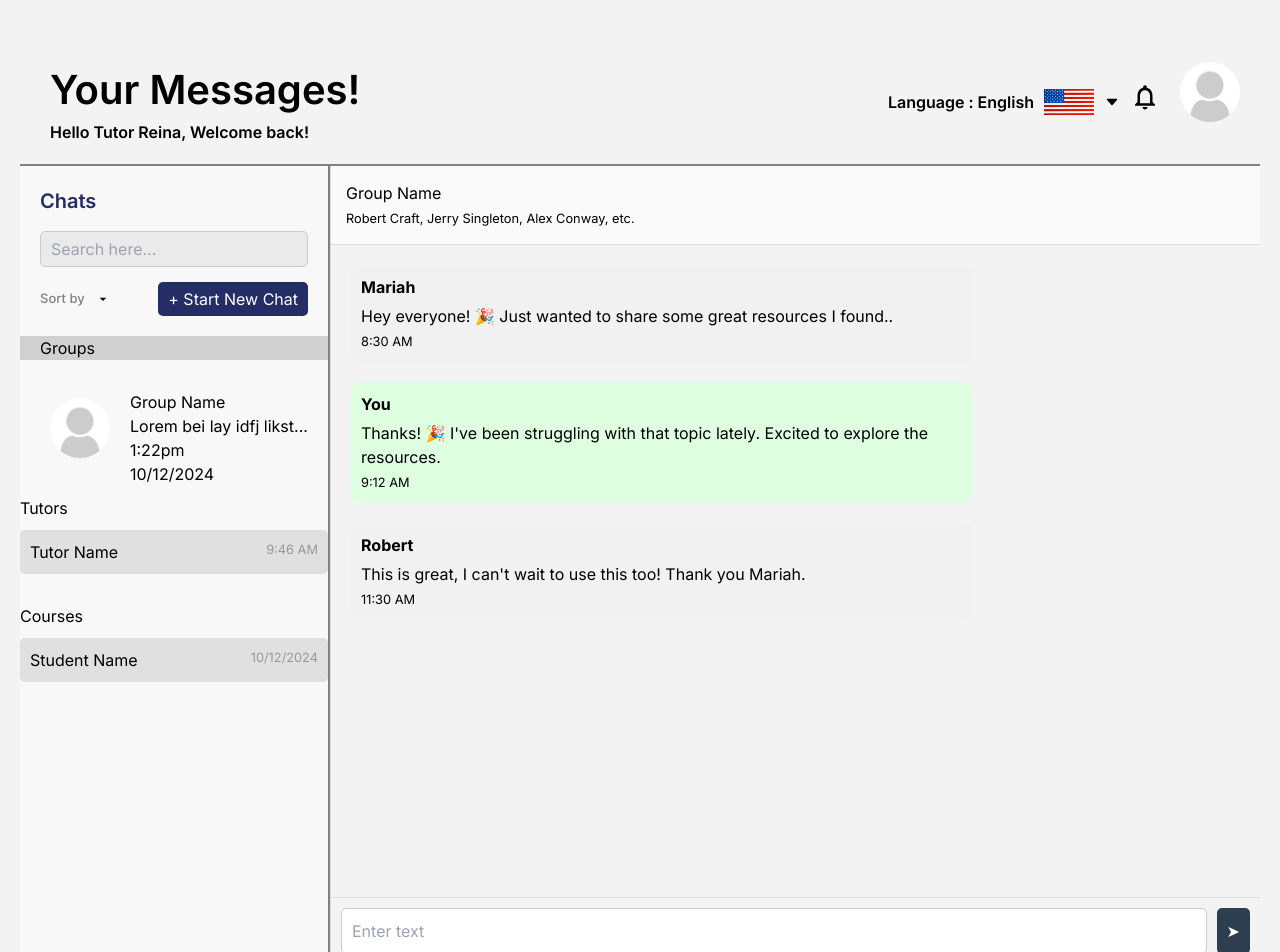
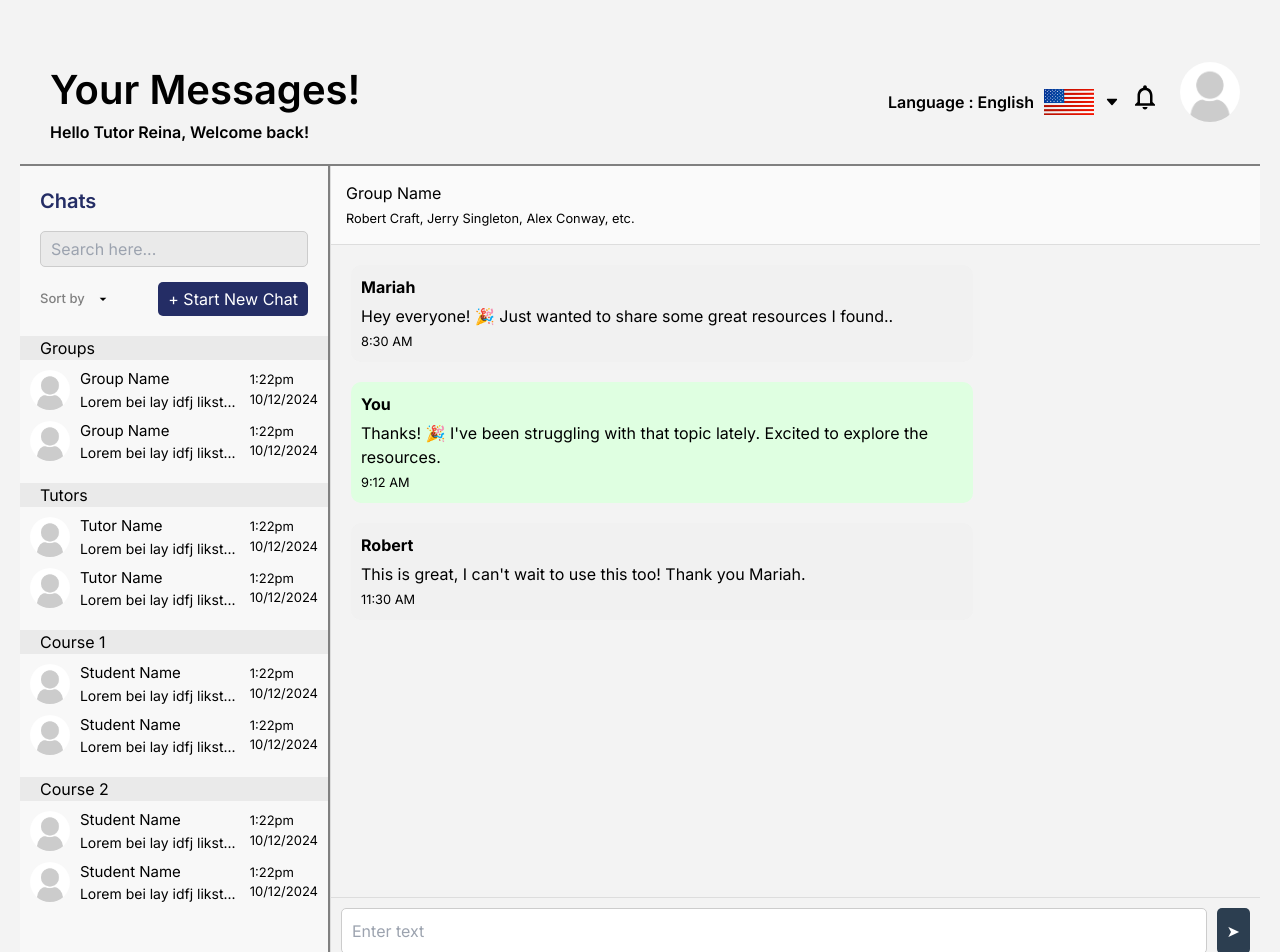
Before and after one commit to Sanguine-Feranmi/tutor-dashboard, a Next.js app: page /dashboard/messages in a window 1280 px wide. Shown: the top 952 px of the page. Built offline with nearby package versions, Linux system fonts and the light colour scheme.

Commit message:
message d

```diff
--- a/src/app/dashboard/messages/messages.module.css
+++ b/src/app/dashboard/messages/messages.module.css
@@ -68,27 +68,53 @@
 {
   display: flex;
   flex-direction: column;
-  gap: 20px;
+  gap: 8px;
 }
 .grpsHead
 {
-  background: rgba(128, 128, 128, 0.338);
+  background: rgba(128, 128, 128, 0.119);
   padding-left: 20px;
 }
 .grp
 {
   display: flex;
   align-items: center;
-  padding: 10px;
+  padding: 0px;
+}
+.grps:nth-child(3),
+.grps:nth-child(4),
+.grps:nth-child(5)
+{
+  margin-top: 20px;
 }
 .user
 {
-   margin-top: -20px;
-   padding: 0 20px;
+   /* margin-top: -20px; */
+   padding: 0 10px;
 }
 .userImage
 {
    border-radius: 50%;
+}
+.userGrp
+{
+  width: 100%;
+  display: flex;
+  justify-content: space-between;
+  padding-right: 10px;
+  align-items: center;
+}
+.userGrp .grpName
+{
+  font-size: 15px;
+}
+.userGrp .grpDsp
+{
+  font-size: 14px;
+}
+.userGrp .times
+{
+  font-size: 13px;
 }
 .section {
   margin-bottom: 20px;
--- a/src/app/dashboard/messages/page.tsx
+++ b/src/app/dashboard/messages/page.tsx
@@ -28,7 +28,32 @@ export default function ChatPage() {
           </div>
           <div className={styles.grp}>
             <div className={styles.user}>
-              <Image src="/noavatar.png" alt="A description of the image" width={60} height={60} className={styles.userImage}/>
+              <Image src="/noavatar.png" alt="A description of the image" width={50} height={50} className={styles.userImage}/>
+            </div>
+            <div className={styles.userGrp}>
+              <div className={styles.grpDetails}>
+                <div className={styles.grpName}>
+                  <h1>Group Name</h1>
+                </div>
+                <div className={styles.grpDsp}>
+                  <p>Lorem bei lay idfj likst...</p>
+                </div>
+              </div>
+              <div className={styles.times}>
+                <div className={styles.time}>
+                  <p>1:22pm</p>
+                </div>
+                <div className={styles.date}>
+                  <p>
+                    10/12/2024
+                  </p>
+                </div>
+              </div>
+            </div>
+          </div>
+          <div className={styles.grp}>
+            <div className={styles.user}>
+              <Image src="/noavatar.png" alt="A description of the image" width={50} height={50} className={styles.userImage}/>
             </div>
             <div className={styles.userGrp}>
               <div className={styles.grpDetails}>
@@ -52,24 +77,175 @@ export default function ChatPage() {
             </div>
           </div>
         </div>
-
-        <div className={styles.section}>
-          <h4>Tutors</h4>
-          <div className={styles.chatItem}>
-            <p>Tutor Name</p>
-            <small>9:46 AM</small>
+        {/* tutors */}
+        <div className={styles.grps}>
+          <div className={styles.grpsHead}>
+            <h1>Tutors</h1>
+          </div>
+          <div className={styles.grp}>
+            <div className={styles.user}>
+              <Image src="/noavatar.png" alt="A description of the image" width={50} height={50} className={styles.userImage}/>
+            </div>
+            <div className={styles.userGrp}>
+              <div className={styles.grpDetails}>
+                <div className={styles.grpName}>
+                  <h1>Tutor Name</h1>
+                </div>
+                <div className={styles.grpDsp}>
+                  <p>Lorem bei lay idfj likst...</p>
+                </div>
+              </div>
+              <div className={styles.times}>
+                <div className={styles.time}>
+                  <p>1:22pm</p>
+                </div>
+                <div className={styles.date}>
+                  <p>
+                    10/12/2024
+                  </p>
+                </div>
+              </div>
+            </div>
+          </div>
+          <div className={styles.grp}>
+            <div className={styles.user}>
+              <Image src="/noavatar.png" alt="A description of the image" width={50} height={50} className={styles.userImage}/>
+            </div>
+            <div className={styles.userGrp}>
+              <div className={styles.grpDetails}>
+                <div className={styles.grpName}>
+                  <h1>Tutor Name</h1>
+                </div>
+                <div className={styles.grpDsp}>
+                  <p>Lorem bei lay idfj likst...</p>
+                </div>
+              </div>
+              <div className={styles.times}>
+                <div className={styles.time}>
+                  <p>1:22pm</p>
+                </div>
+                <div className={styles.date}>
+                  <p>
+                    10/12/2024
+                  </p>
+                </div>
+              </div>
+            </div>
           </div>
         </div>
-
-        <div className={styles.section}>
-          <h4>Courses</h4>
-          <div className={styles.chatItem}>
-            <p>Student Name</p>
-            <small>10/12/2024</small>
+        {/* Courses */}
+        <div className={styles.grps}>
+          <div className={styles.grpsHead}>
+            <h1>Course 1</h1>
+          </div>
+          <div className={styles.grp}>
+            <div className={styles.user}>
+              <Image src="/noavatar.png" alt="A description of the image" width={50} height={50} className={styles.userImage}/>
+            </div>
+            <div className={styles.userGrp}>
+              <div className={styles.grpDetails}>
+                <div className={styles.grpName}>
+                  <h1>Student Name</h1>
+                </div>
+                <div className={styles.grpDsp}>
+                  <p>Lorem bei lay idfj likst...</p>
+                </div>
+              </div>
+              <div className={styles.times}>
+                <div className={styles.time}>
+                  <p>1:22pm</p>
+                </div>
+                <div className={styles.date}>
+                  <p>
+                    10/12/2024
+                  </p>
+                </div>
+              </div>
+            </div>
+          </div>
+          <div className={styles.grp}>
+            <div className={styles.user}>
+              <Image src="/noavatar.png" alt="A description of the image" width={50} height={50} className={styles.userImage}/>
+            </div>
+            <div className={styles.userGrp}>
+              <div className={styles.grpDetails}>
+                <div className={styles.grpName}>
+                  <h1>Student Name</h1>
+                </div>
+                <div className={styles.grpDsp}>
+                  <p>Lorem bei lay idfj likst...</p>
+                </div>
+              </div>
+              <div className={styles.times}>
+                <div className={styles.time}>
+                  <p>1:22pm</p>
+                </div>
+                <div className={styles.date}>
+                  <p>
+                    10/12/2024
+                  </p>
+                </div>
+              </div>
+            </div>
+          </div>
+        </div>
+        {/* Course 2 */}
+        <div className={styles.grps}>
+          <div className={styles.grpsHead}>
+            <h1>Course 2</h1>
+          </div>
+          <div className={styles.grp}>
+            <div className={styles.user}>
+              <Image src="/noavatar.png" alt="A description of the image" width={50} height={50} className={styles.userImage}/>
+            </div>
+            <div className={styles.userGrp}>
+              <div className={styles.grpDetails}>
+                <div className={styles.grpName}>
+                  <h1>Student Name</h1>
+                </div>
+                <div className={styles.grpDsp}>
+                  <p>Lorem bei lay idfj likst...</p>
+                </div>
+              </div>
+              <div className={styles.times}>
+                <div className={styles.time}>
+                  <p>1:22pm</p>
+                </div>
+                <div className={styles.date}>
+                  <p>
+                    10/12/2024
+                  </p>
+                </div>
+              </div>
+            </div>
+          </div>
+          <div className={styles.grp}>
+            <div className={styles.user}>
+              <Image src="/noavatar.png" alt="A description of the image" width={50} height={50} className={styles.userImage}/>
+            </div>
+            <div className={styles.userGrp}>
+              <div className={styles.grpDetails}>
+                <div className={styles.grpName}>
+                  <h1>Student Name</h1>
+                </div>
+                <div className={styles.grpDsp}>
+                  <p>Lorem bei lay idfj likst...</p>
+                </div>
+              </div>
+              <div className={styles.times}>
+                <div className={styles.time}>
+                  <p>1:22pm</p>
+                </div>
+                <div className={styles.date}>
+                  <p>
+                    10/12/2024
+                  </p>
+                </div>
+              </div>
+            </div>
           </div>
         </div>
       </div>
-
       {/* Chat Window */}
       <div className={styles.chatWindow}>
         <div className={styles.chatHeader}>
```
